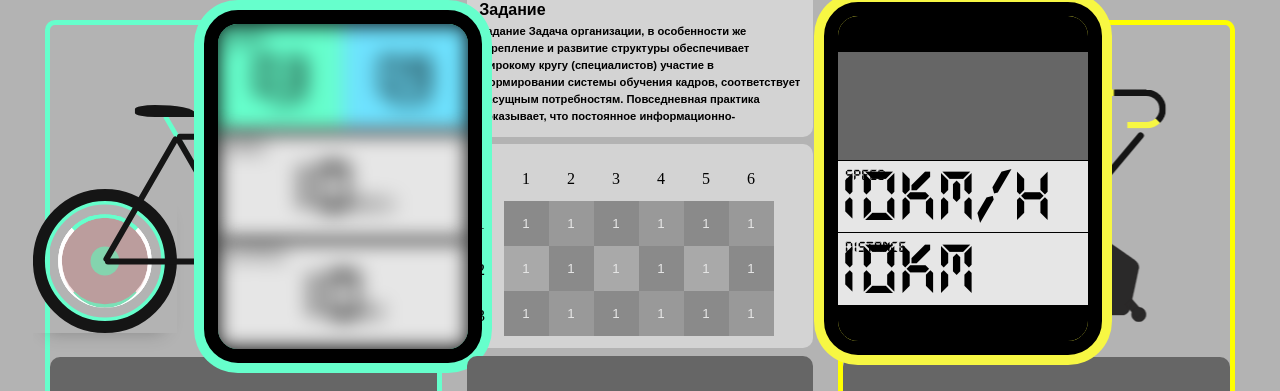
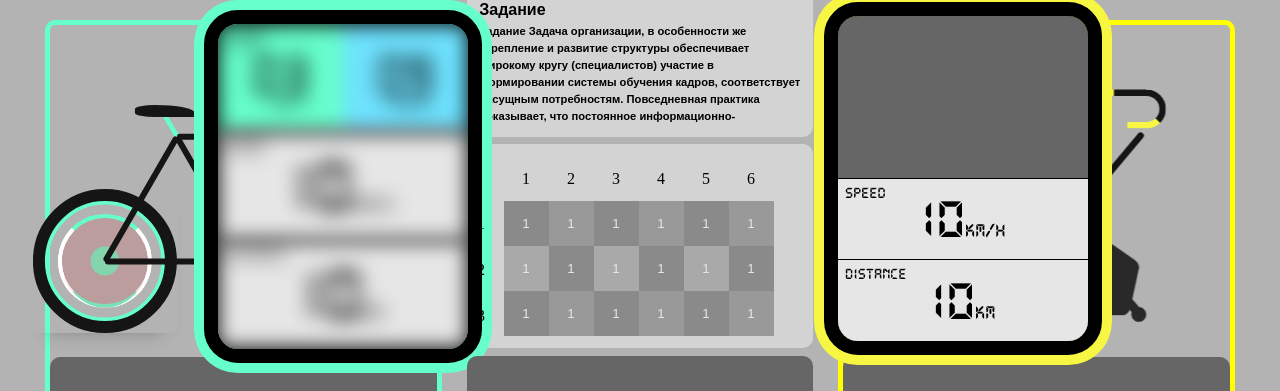
Before and after one commit to brokkko/exercise_bike, a React (Vite) app in the folder frontend/: page / in a window 1280 px wide. Shown: the top 391 px of the page. Built offline with nearby package versions, Linux system fonts and the light colour scheme.

Commit message:
speed panel values

```diff
--- a/frontend/src/components/speedometer/ExBikeSpeedComponent.tsx
+++ b/frontend/src/components/speedometer/ExBikeSpeedComponent.tsx
@@ -28,16 +28,16 @@ export default class ExBikeSpeedComponent extends Component {
                     </div>
                     <div className={this.props.isBlur ? "ex-bike-speed-box-2 blur-mode" : "ex-bike-speed-box-2"}>
                         <text className="inbox-title">speed</text>
-                        <section style={{fontSize: "76px"}}>
+                        <section style={{fontSize: "56px"}}>
                             {/*  10 curr speed*/} 10
-                            <text>KM/H</text>
+                            <text style={{fontSize: "20px"}}>KM/H</text>
                         </section>
                     </div>
                     <div className={this.props.isBlur ? "ex-bike-speed-box-2 blur-mode" : "ex-bike-speed-box-2"}>
                         <text className="inbox-title">DISTANCE</text>
-                        <section style={{fontSize: "76px"}}>
+                        <section style={{fontSize: "56px"}}>
                             {/*  10 curr dist*/} 10
-                            <text>KM</text>
+                            <text style={{fontSize: "20px"}}>KM</text>
                         </section>
                     </div>
                 </div>
--- a/frontend/src/components/speedometer/ExBikeSpeedStyle.css
+++ b/frontend/src/components/speedometer/ExBikeSpeedStyle.css
@@ -16,7 +16,7 @@
 }
 
 .ex-bike-speed-box {
-    height: 33%;
+    height: 100%;
     width: 100%;
     background: #E6E6E6;
 
@@ -28,15 +28,14 @@
 }
 
 .ex-bike-speed-box-2 {
-    height: 22%;
+    height: 50%;
     width: 100%;
     background: #E6E6E6;
-
     position: relative;
-
     display: flex;
     flex-direction: row;
     align-items: center;
+    justify-content: center;
 }
 
 .blur-mode {
@@ -68,6 +67,7 @@
     width: 100%;
     flex-direction: row;
     align-items: center;
+    margin-top: 50px;
 }
 
 .ex-bike-speed-box section * {
@@ -81,3 +81,7 @@
     width: 100%;
     height: 100%;
 }
+
+.ex-bike-speed-box section text {
+    font-size: 20px;
+}
```
